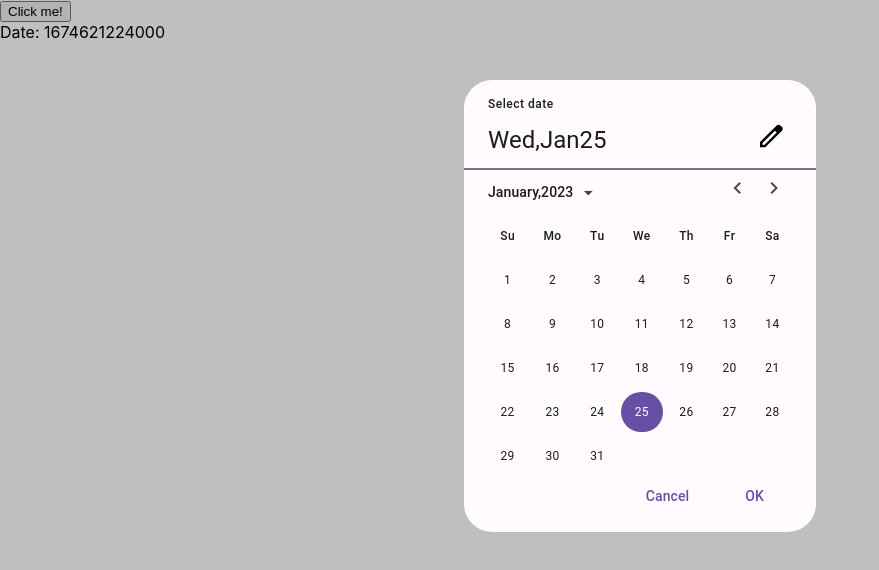
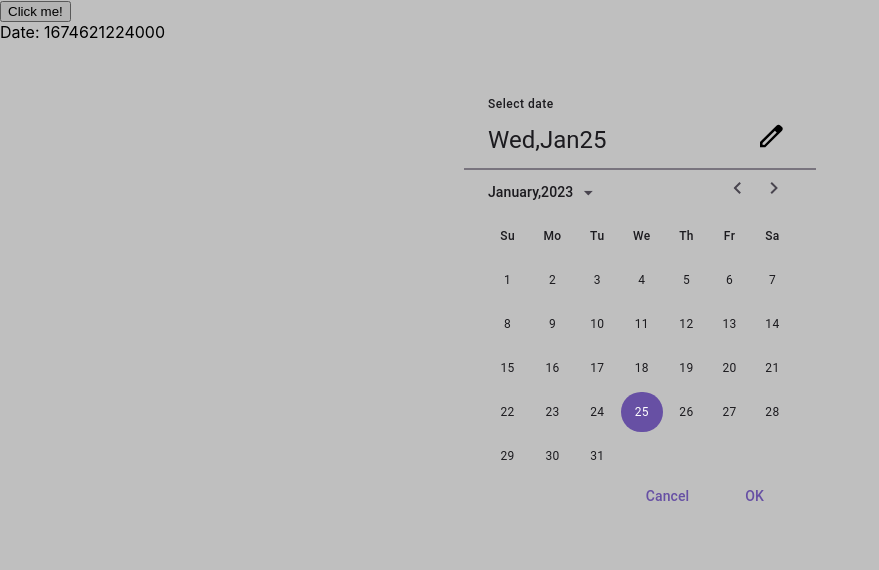
Before and after one commit to Ztanha/react-date-picker-material, a React (Create React App) app: page / in a window 1280 px wide. Shown: the top 570 px of the page, without its empty margins (0-879 px from the left). Built offline with nearby package versions, Linux system fonts and the light colour scheme.

Commit message:
Make modal some colors and styles inherit

```diff
--- a/src/components/datePicker/DatePicker.js
+++ b/src/components/datePicker/DatePicker.js
@@ -30,9 +30,9 @@ function ActualDatePicker(props) {
     }
     const styles={
         datePicker:{
-            color:colors.onSurfaceVariant,
-            backgroundColor:colors.surface3,
-            fontFamily:'Roboto'
+            color:colors.onSurface,
+            background : colors.surface3,
+            fontFamily:'Roboto,-apple-system, Ubuntu, sans-serif',
         },
 
     }
--- a/src/components/modal/Modal.js
+++ b/src/components/modal/Modal.js
@@ -18,8 +18,8 @@ function Modal( props ) {
                 />
                 <div
                     id='modal-container'
-                    style={{ background : colors.surface3,
-                             color : colors.onSurface,
+                    style={{
+                             // color : colors.onSurface,
                              width:props.width+'px'
                     }}
                 >
--- a/src/components/modal/modal.scss
+++ b/src/components/modal/modal.scss
@@ -1,6 +1,7 @@
 @import '../../../src/App';
 .modal-component {
   position: absolute;
+  background: inherit;
   top : 10%;
   .scrim {
     position: fixed;
@@ -16,5 +17,6 @@
     transform: translateX(-50%);
     padding: 16px 24px;
     text-align: left;
+
   }
 }
```
